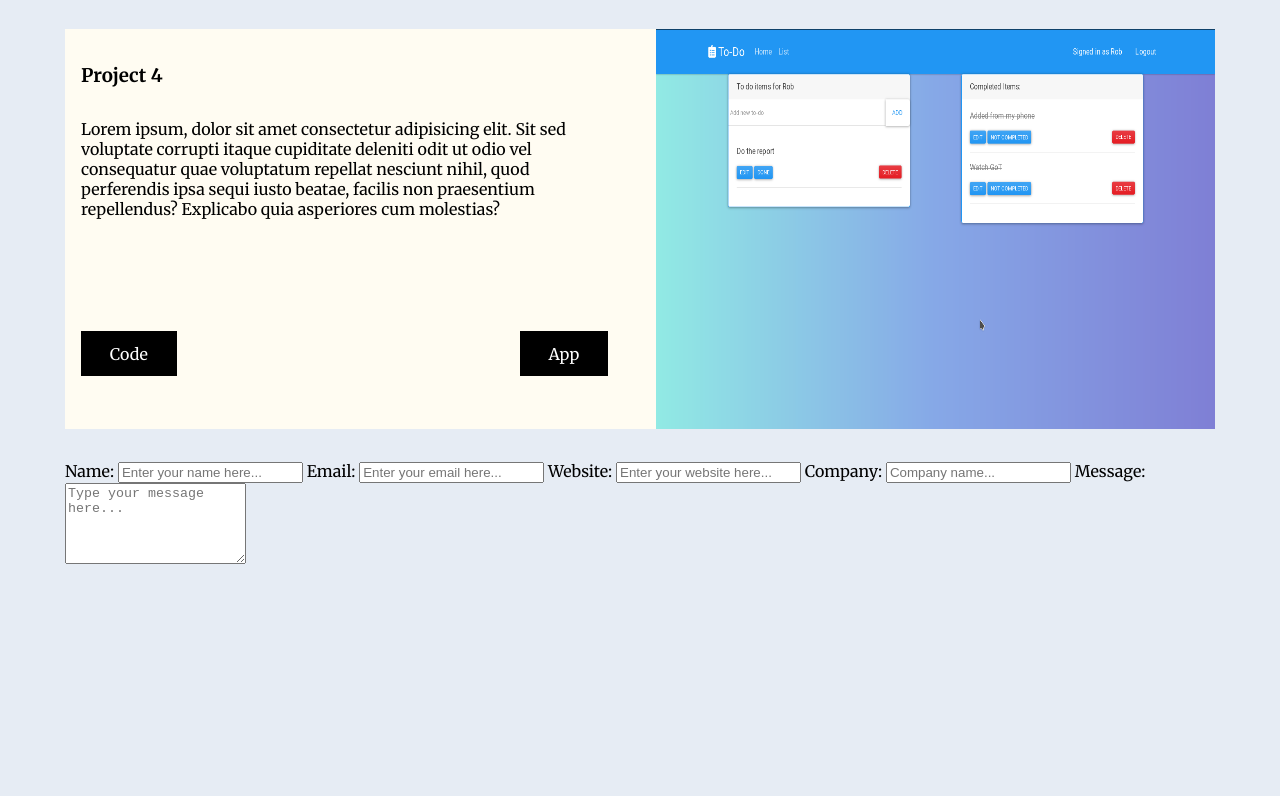
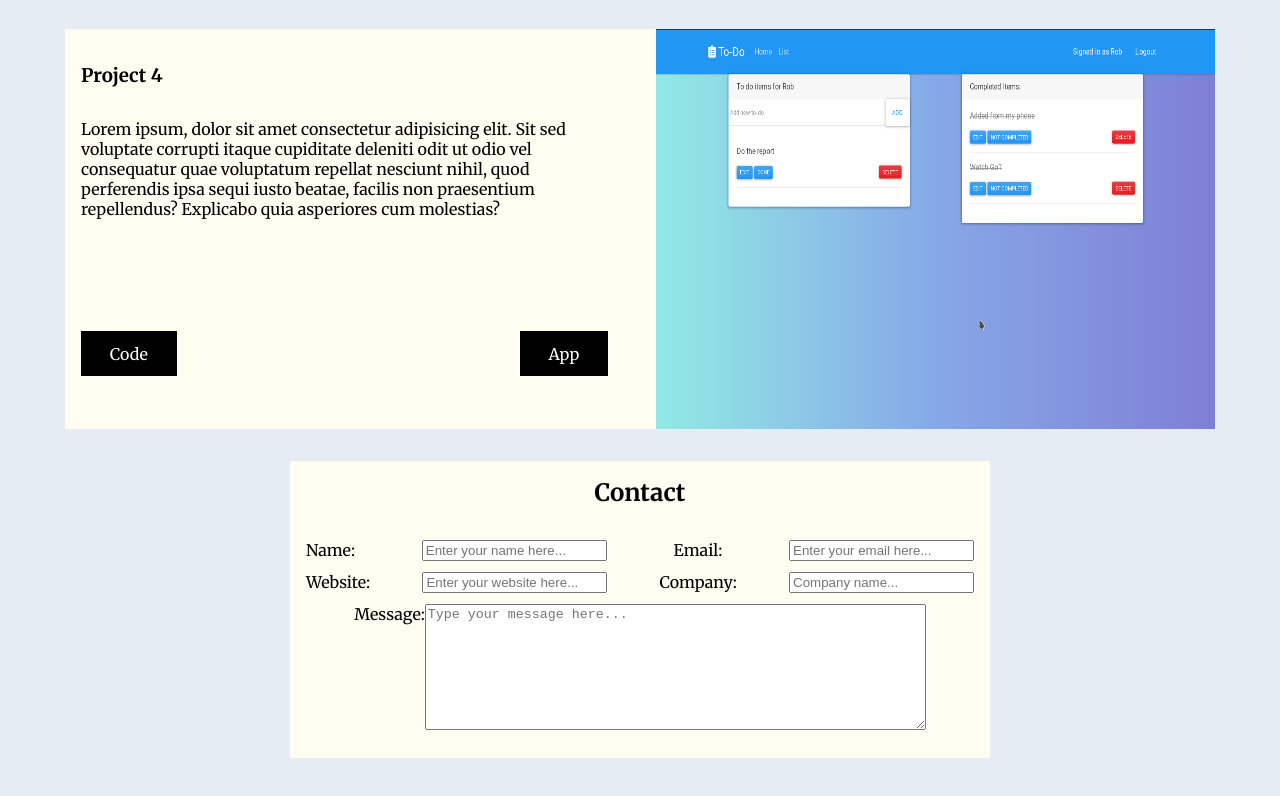
Before and after one commit to roadstar93/simple-animated-portfolio, a plain HTML site: page index.html in a window 1280 px wide. Shown: the part 2139-2935 px from the top of the page. Before the commit the page ends 2715 px from the top, so only its background shows below. Drawn offline with nearby package versions, Linux system fonts and the light colour scheme.

Commit message:
Style contact area

```diff
--- a/index.html
+++ b/index.html
@@ -103,34 +103,46 @@
       </section>
 
       <section class="contact">
+        <h2>Contact</h2>
+        <div class="contact-form">
+          <form method="POST" action="#">
             <div>
-          <form method="POST" action="#">
-            <span>Name: </span
+              <span>Name:</span
               ><input
                 type="text"
                 name="name"
                 placeholder="Enter your name here..."
               />
-            <span>Email: </span
+              <span>Email:</span
               ><input
                 type="email"
                 name="email"
                 placeholder="Enter your email here..."
               />
-            <span>Website: </span
+            </div>
+            <div>
+              <span>Website:</span
               ><input
                 type="text"
                 name="website"
                 placeholder="Enter your website here..."
               />
-            <span>Company: </span
-            ><input type="text" name="company" placeholder="Company name..." />
+              <span>Company:</span
+              ><input
+                type="text"
+                name="company"
+                placeholder="Company name..."
+              />
+            </div>
+            <div id="contact-message">
               <span>Message: </span>
               <textarea
                 name="message"
-              rows="5"
+                rows="8"
+                cols="60"
                 placeholder="Type your message here..."
               ></textarea>
+            </div>
           </form>
         </div>
       </section>
--- a/style.css
+++ b/style.css
@@ -16,6 +16,10 @@ a {
 
 img {
   width: 100%;
+}
+
+h4 {
+    margin: 0;
 }
 
 .main-header {
@@ -94,6 +98,39 @@ img {
   justify-content: space-between;
 }
 
+.contact {
+  max-width: 700px;
+  margin: auto;
+  display: flex;
+  flex-direction: column;
+  background: #fffcf2;
+  margin-bottom: 2rem;
+}
+
+.contact h2 {
+    margin: auto;
+    padding: 1rem;
+}
+
+.contact-form {
+  display: flex;
+  flex-direction: row;
+  align-content: space-around;
+  justify-content: space-between;
+}
+
+.contact-form form {
+    width: 100%;
+    padding:1rem;
+}
+.contact-form div {
+  display: flex;
+  justify-content: space-between;
+  margin-bottom: 0.7rem;
+}
+#contact-message {
+    justify-content: center;
+}
 @media (max-with: 700px) {
   .card {
     display: block;
```
Lines whose indentation alone changed are shown as unchanged.
